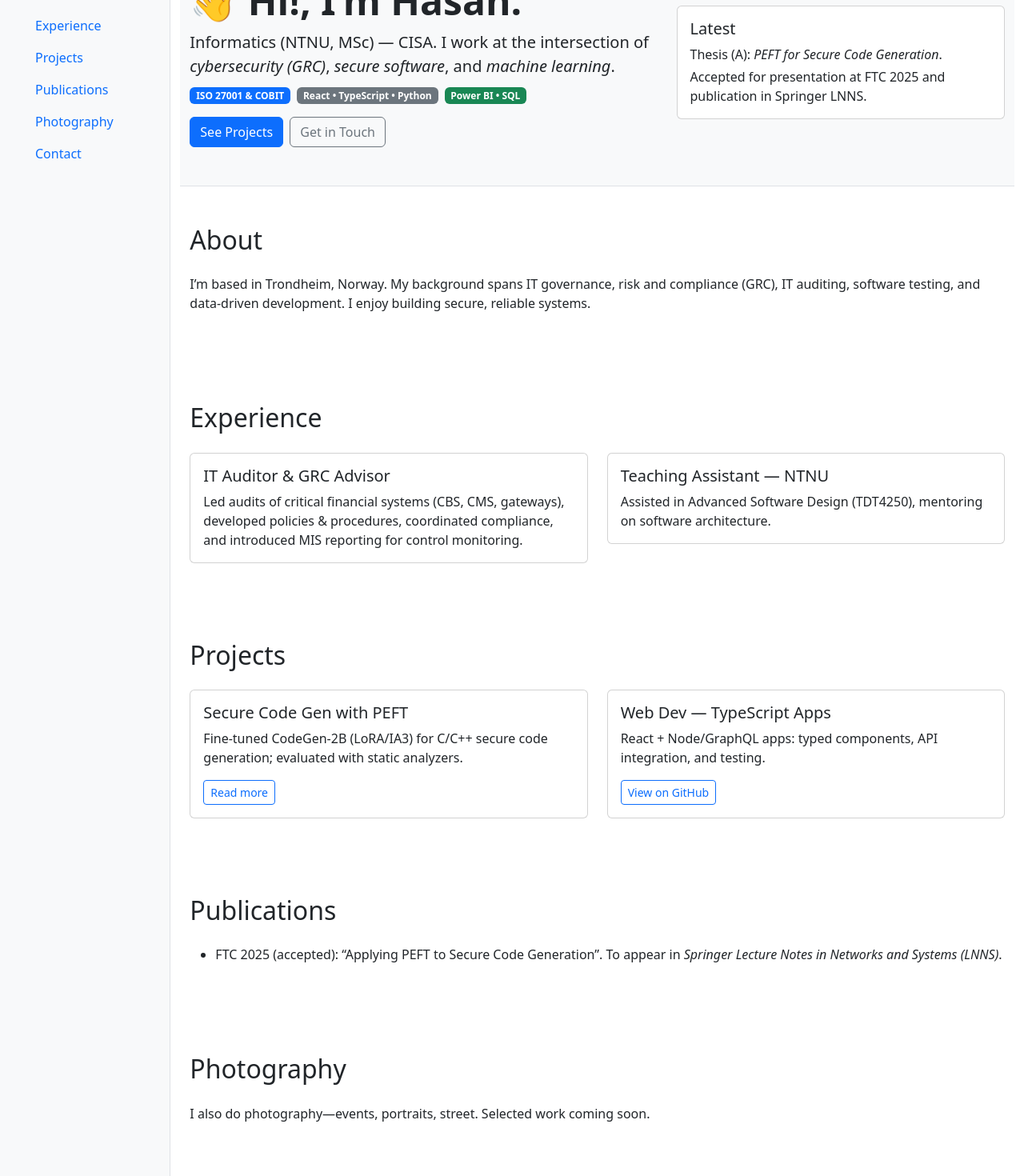
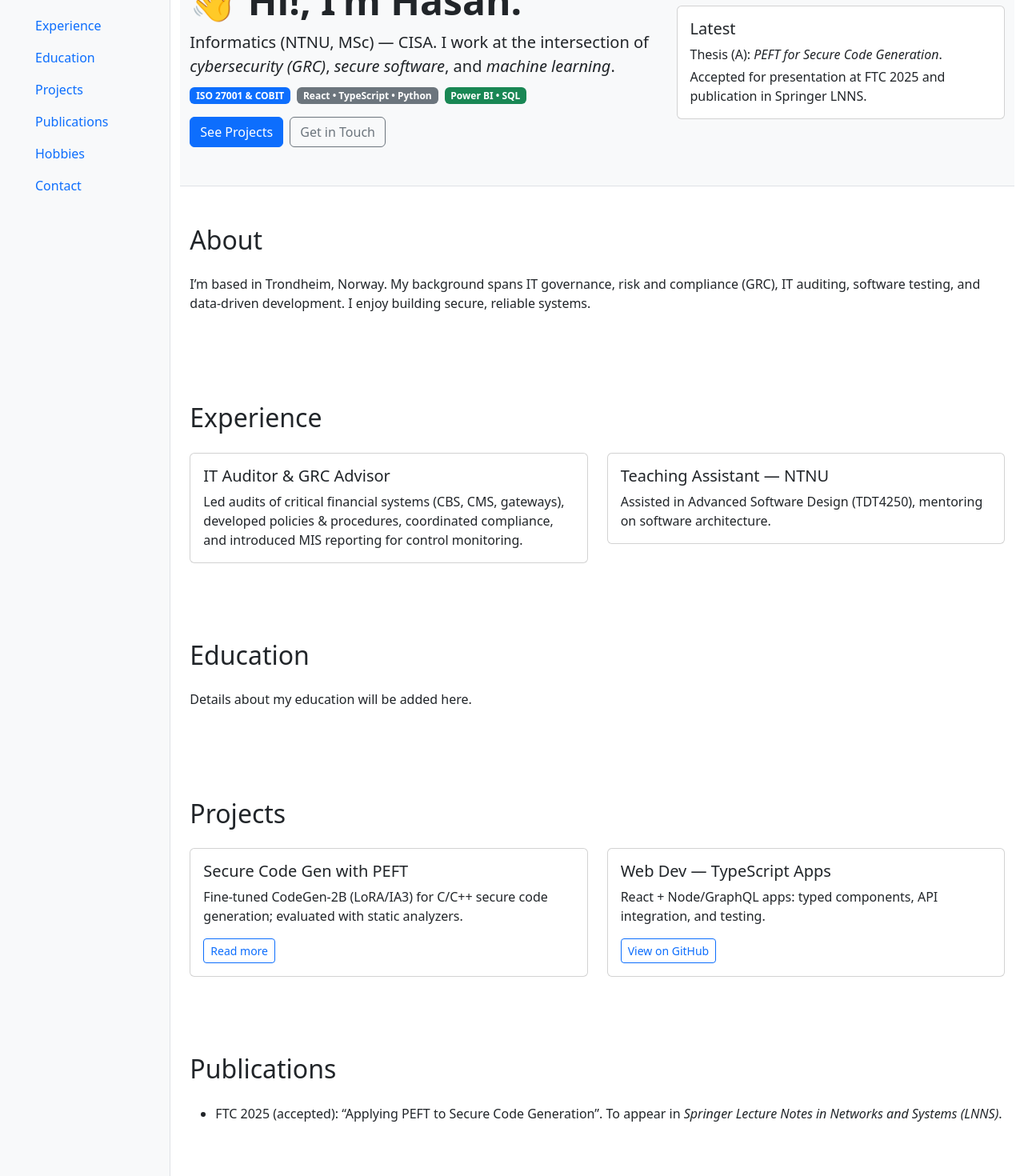
Before and after one commit to imahasan/imahasan.github.io, a React (Vite) app: page / in a window 1280 px wide. Shown: the part 100-1570 px from the top of the page at 80% size. Built offline with nearby package versions, Linux system fonts and the light colour scheme.

Commit message:
Update: Added new Menu item and changed Photography into Hobbies.

```diff
--- a/src/App.tsx
+++ b/src/App.tsx
@@ -40,9 +40,10 @@ export default function App() {
             <Nav className="flex-column">
               <Nav.Link href="#about">About</Nav.Link>
               <Nav.Link href="#experience">Experience</Nav.Link>
+              <Nav.Link href="#education">Education</Nav.Link> {/* new item */}
               <Nav.Link href="#projects">Projects</Nav.Link>
               <Nav.Link href="#publications">Publications</Nav.Link>
-              <Nav.Link href="#photography">Photography</Nav.Link>
+              <Nav.Link href="#hobbies">Hobbies</Nav.Link> {/* renamed */}
               <Nav.Link href="#contact">Contact</Nav.Link>
             </Nav>
           </nav>
@@ -127,6 +128,12 @@ export default function App() {
             </Row>
           </Section>
 
+          {/* Details of education */}
+          <Section id="education" title="Education">
+            <p>Details about my education will be added here.</p>
+          </Section>
+
+
           {/* Projects */}
           <Section id="projects" title="Projects">
             <Row className="g-4">
@@ -165,10 +172,11 @@ export default function App() {
             </ul>
           </Section>
 
-          {/* Photography */}
-          <Section id="photography" title="Photography">
-            <p>I also do photography—events, portraits, street. Selected work coming soon.</p>
+          {/* Hobbies */}
+          <Section id="hobbies" title="Hobbies">
+            <p>Photography, creative projects, and other personal interests will be shared here.</p>
           </Section>
+
 
           {/* Contact */}
           <Section id="contact" title="Contact">
```
